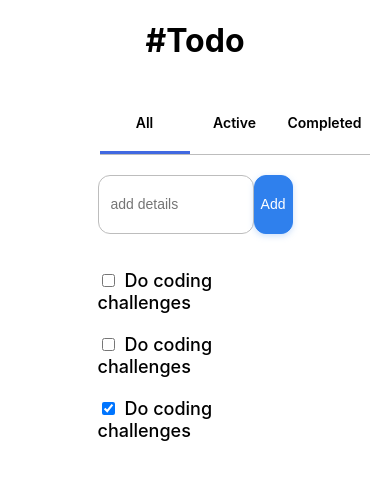
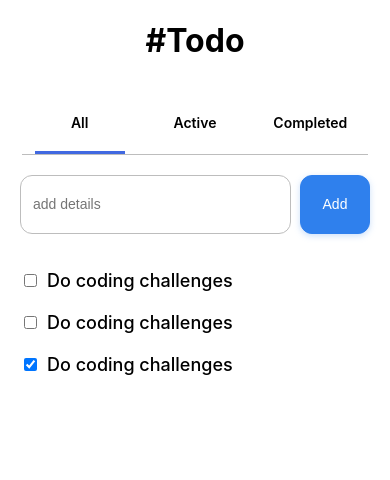
Before and after one commit to younessbennaj/todo-app, a React (Create React App) app: page / in a window 390 px wide. Shown: the top 480 px of the page. Built offline with nearby package versions, Linux system fonts and the light colour scheme.

Commit message:
add some responsive style

```diff
--- a/src/App.scss
+++ b/src/App.scss
@@ -6,6 +6,12 @@
     height: 100vh;
     display: flex;
     flex-direction: column;
+
+    @media screen and (max-width: 550px) {
+        width: 100vw;
+        padding: 0 20px;
+        box-sizing: border-box;
+    }
 
 
     &__title {
```
